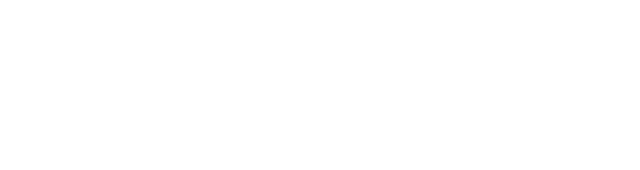
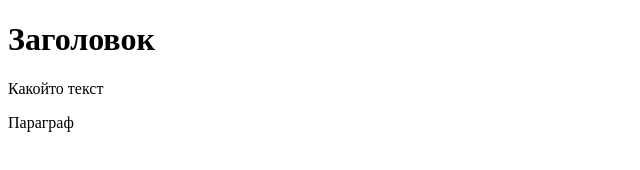
Before and after one commit to Shket1/Test-project, a plain HTML site: page index.html in a window 1280 px wide. Shown: the whole page, without its empty margins (0-640 px from the left). Drawn offline with Linux system fonts and the light colour scheme.

Commit message:
Первый залив в реппо

```diff
--- a/index.html
+++ b/index.html
@@ -7,6 +7,8 @@
     <title>Document</title>
   </head>
   <body>
-
+    <h1>Заголовок</h1>
+    <span>Какойто текст</span>
+    <p>Параграф</p>
   </body>
 </html>
```
Also changed, not shown: index2.html (added), 1 other file.
